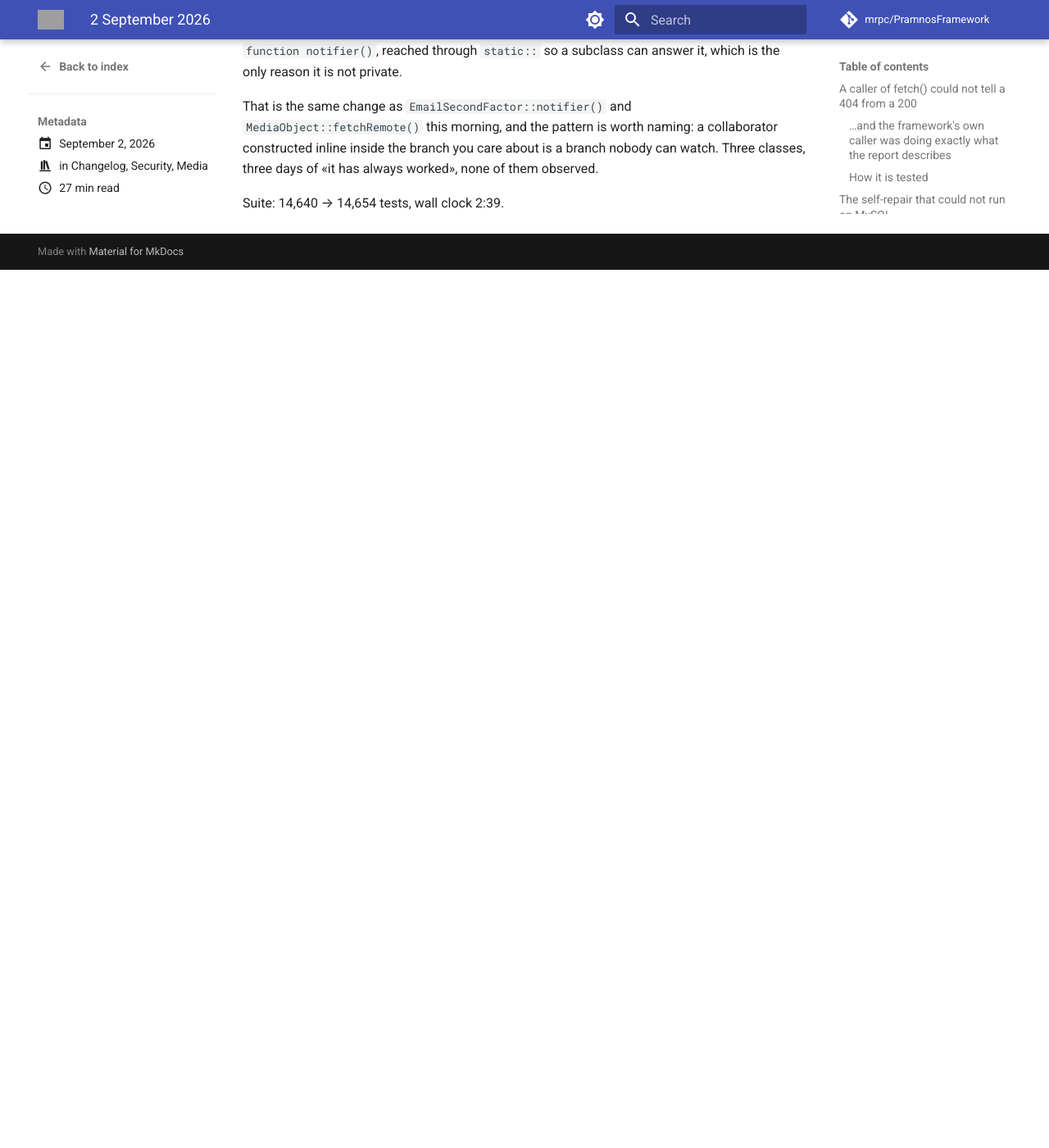
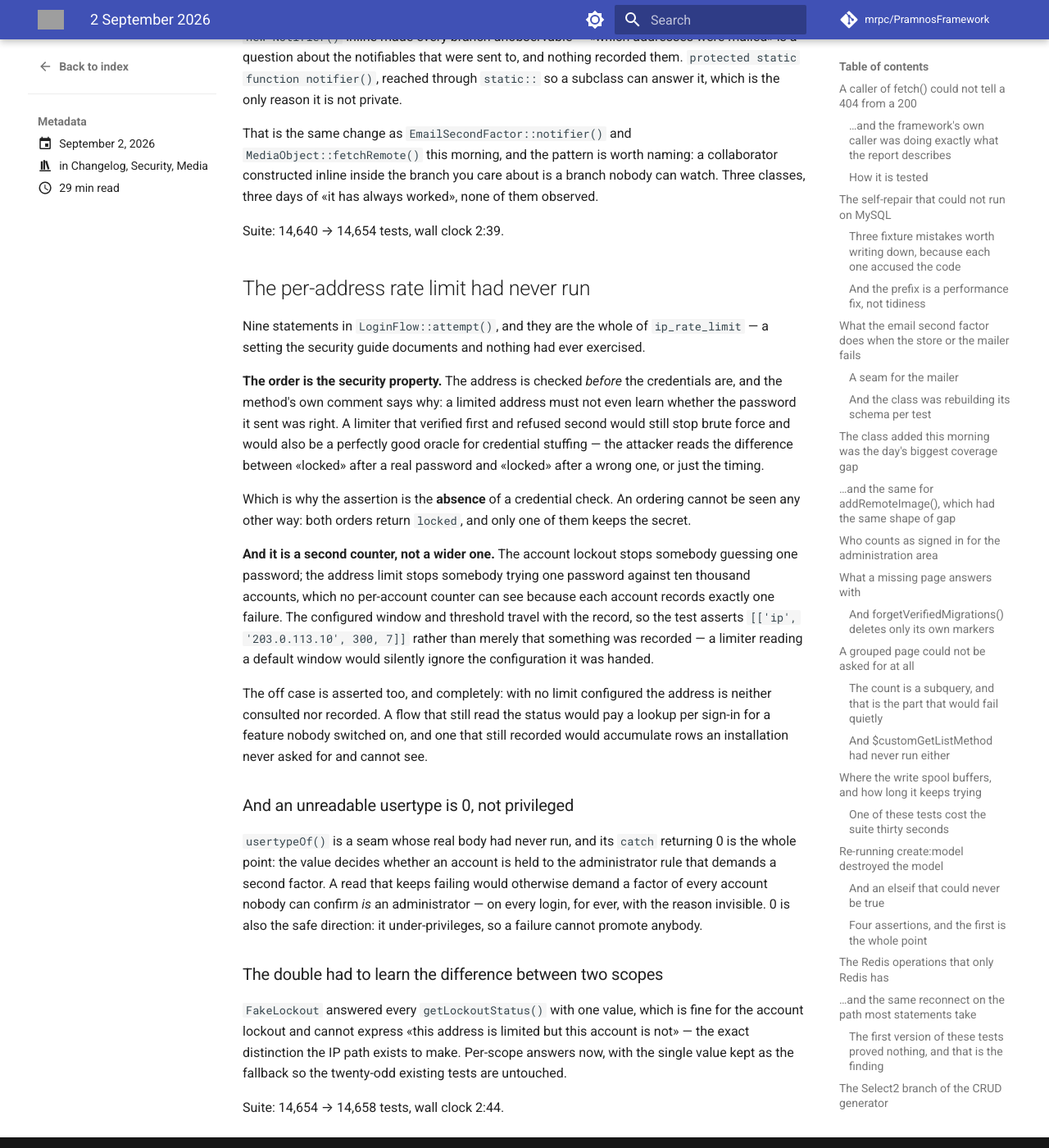
Before and after one commit to mrpc/PramnosFramework, an MkDocs documentation site: the page built from docs/version-history/posts/2026-09-02.md, in a window 1280 px wide and 1400 px high, scrolled down 17549 px. Shown: the whole window at 82% size. Built offline with MkDocs 1.6.1 and Material for MkDocs 9.7.7, drawn with Linux system fonts in a browser that asks for light colours; comment, search, counter and statistics services are not loaded; before the commit the page ends 17878 px from its top, so only the background shows below that; some of the changed text lies outside the part shown; grey boxes are pictures that could not be loaded.

Commit message:
test(auth): the per-address rate limit had never run
Nine statements in `LoginFlow::attempt()`, and they are the whole of
`ip_rate_limit` — a setting the security guide documents and nothing had
exercised.

**The order is the security property.** The address is checked before the
credentials are, and the method's own comment says why: a limited address must
not even learn whether the password it sent was right. A limiter that verified
first and refused second would still stop brute force and would also be a
perfectly good oracle for credential stuffing — the attacker reads the difference
between «locked» after a real password and after a wrong one, or just the timing.

So the assertion is the *absence* of a credential check. An ordering cannot be
seen any other way: both orders return `locked`, and only one keeps the secret.

**And it is a second counter, not a wider one.** The account lockout stops
somebody guessing one password; the address limit stops one password against ten
thousand accounts, which no per-account counter sees because each records exactly
one failure. The window and threshold travel with the record, so the test asserts
the configured values rather than merely that something was recorded.

The off case is asserted completely: with no limit configured the address is
neither consulted nor recorded.

**And an unreadable usertype is 0, not privileged.** `usertypeOf()`'s `catch` is
the point — the value decides whether an account is held to the administrator
rule that demands a second factor, so a failing read would otherwise demand a
factor of every account nobody can confirm is an administrator, for ever, with
the reason invisible.

`FakeLockout` had to learn the difference between two scopes: it answered every
`getLockoutStatus()` with one value, which cannot express «this address is
limited but this account is not». Per-scope answers now, with the single value
kept as the fallback so the existing tests are untouched.

```diff
--- a/docs/Pramnos_Security_Guide.md
+++ b/docs/Pramnos_Security_Guide.md
@@ -266,6 +266,19 @@ denial of service:
   `attempts >= 0` is true of every attempt, so a mistyped `0` would otherwise refuse the first
   request from every address on the site, for the length of the window, with nothing naming the
   setting.
+
+**The address limit is checked before the password is.** That is the order, and it is the security
+property rather than an implementation detail: a limiter that verified the credentials first and then
+refused would still stop brute force and would also be a perfectly good oracle for credential
+stuffing — the attacker reads the difference between «locked» after a real password and «locked» after
+a wrong one, or simply the timing. So a limited address learns nothing at all, including whether the
+password it sent was right.
+
+It is a second counter rather than a wider one, because the two answer different questions: the account
+lockout stops somebody guessing one password, and the address limit stops somebody trying one password
+against ten thousand accounts — which no per-account counter can see, since each account records exactly
+one failure. The configured window and threshold travel with each record, so an installation that sets
+them gets them; a limiter reading a default window would ignore the configuration it was given.
 
 **Notices go to the previous address too.** That is the whole reason
 `SecurityChangeNotifier` exists rather than a line at each call site: a stolen session's
--- a/docs/version-history/posts/2026-09-02.md
+++ b/docs/version-history/posts/2026-09-02.md
@@ -25,6 +25,7 @@ categories:
 - Revoking one device, and the cascade that is MySQL-only
 - What each DevPanel card shows when the thing behind it is missing
 - A security-notification class at 6% covered
+- The per-address rate limit had never run
 <!-- more -->
 
 ## A caller of `fetch()` could not tell a 404 from a 200
@@ -684,3 +685,46 @@ about is a branch nobody can watch. Three classes, three days of «it has always
 observed.
 
 Suite: 14,640 → 14,654 tests, wall clock 2:39.
+
+## The per-address rate limit had never run
+
+Nine statements in `LoginFlow::attempt()`, and they are the whole of `ip_rate_limit` — a setting the
+security guide documents and nothing had ever exercised.
+
+**The order is the security property.** The address is checked *before* the credentials are, and the
+method's own comment says why: a limited address must not even learn whether the password it sent was
+right. A limiter that verified first and refused second would still stop brute force and would also be
+a perfectly good oracle for credential stuffing — the attacker reads the difference between «locked»
+after a real password and «locked» after a wrong one, or just the timing.
+
+Which is why the assertion is the **absence** of a credential check. An ordering cannot be seen any
+other way: both orders return `locked`, and only one of them keeps the secret.
+
+**And it is a second counter, not a wider one.** The account lockout stops somebody guessing one
+password; the address limit stops somebody trying one password against ten thousand accounts, which no
+per-account counter can see because each account records exactly one failure. The configured window and
+threshold travel with the record, so the test asserts `[['ip', '203.0.113.10', 300, 7]]` rather than
+merely that something was recorded — a limiter reading a default window would silently ignore the
+configuration it was handed.
+
+The off case is asserted too, and completely: with no limit configured the address is neither consulted
+nor recorded. A flow that still read the status would pay a lookup per sign-in for a feature nobody
+switched on, and one that still recorded would accumulate rows an installation never asked for and
+cannot see.
+
+### And an unreadable usertype is 0, not privileged
+
+`usertypeOf()` is a seam whose real body had never run, and its `catch` returning 0 is the whole point:
+the value decides whether an account is held to the administrator rule that demands a second factor. A
+read that keeps failing would otherwise demand a factor of every account nobody can confirm *is* an
+administrator — on every login, for ever, with the reason invisible. 0 is also the safe direction: it
+under-privileges, so a failure cannot promote anybody.
+
+### The double had to learn the difference between two scopes
+
+`FakeLockout` answered every `getLockoutStatus()` with one value, which is fine for the account lockout
+and cannot express «this address is limited but this account is not» — the exact distinction the IP path
+exists to make. Per-scope answers now, with the single value kept as the fallback so the twenty-odd
+existing tests are untouched.
+
+Suite: 14,654 → 14,658 tests, wall clock 2:44.
```
Also changed, not shown: other parts of docs/version-history/posts/2026-09-02.md (+1 -1 lines), 1 other file.
